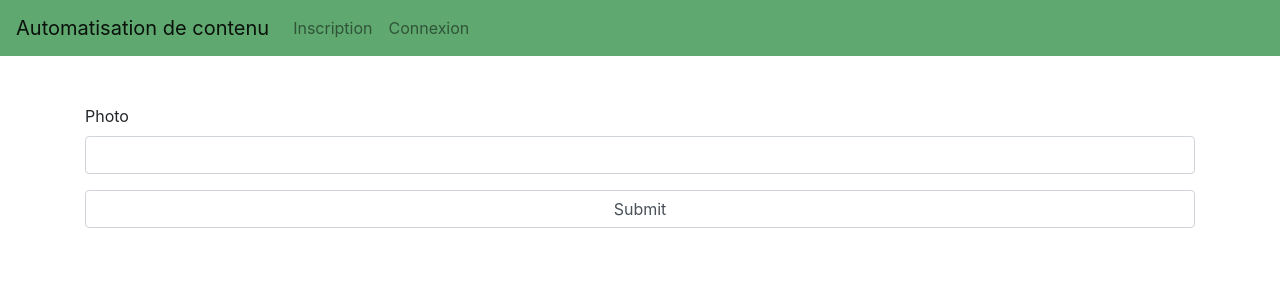
After one commit to devlab-devinci/automatisation-contenu, a Symfony app: template templates/visual/visual.html.twig in a window 1280 px wide. The commit adds this page. Shown: the top 300 px of the page. Run offline with Twig, Linux system fonts and the light colour scheme; the template is opened without the code that fills it, so the values that code supplies are empty; form fields are guessed from the names that the template uses; some libraries are stand-ins or nearby versions.

Commit message:
style: create visual creation form

```diff
--- a/src/Controller/LeagueController.php
+++ b/src/Controller/LeagueController.php
@@ -84,7 +84,8 @@ class LeagueController extends AbstractController
 
         // League ID 127 = Ligue 1 / Country ID 173 = France
         $curl_options = array(
-            CURLOPT_URL => "https://apifootball.com/api/?action=get_events&from=$from&to=$to&country_id=173&league_id=127&match_live=1&APIkey=$APIkey",
+            //CURLOPT_URL => "https://apifootball.com/api/?action=get_events&from=$from&to=$to&country_id=173&league_id=127&match_live=1&APIkey=$APIkey",
+            CURLOPT_URL => 'https://apifootball.com/api/?action=get_events&from=2018-12-01&to=2018-12-30&country_id=169&league_id=63&APIkey='.$APIkey,
             CURLOPT_RETURNTRANSFER => true,
             CURLOPT_HEADER => false,
             CURLOPT_TIMEOUT => 30,
--- a/templates/base.html.twig
+++ b/templates/base.html.twig
@@ -39,14 +39,16 @@
                 <div class="collapse navbar-collapse" id="navbarNav">
                     <ul class="navbar-nav">
                         {% if is_granted('ROLE_USER') %}
-                            <li class="nav-item">
-                                <a class="nav-link" href="/dashboard">Dashboard</a>
-                            </li>
-                            <li class="nav-item">
-                                <a class="nav-link" href="/history">Historique</a>
-                            </li>
-                            <li class="nav-item">
-                                <a class="nav-link" href="/live">Direct</a>
+                            <li class="nav-item dropdown">
+                                <a class="nav-link dropdown-toggle" href="#" id="navbarDropdownMatches" role="button" data-toggle="dropdown" aria-haspopup="true" aria-expanded="false">
+                                    Matchs
+                                </a>
+                                <div class="dropdown-menu" aria-labelledby="navbarDropdownMatches">
+                                    <a class="nav-link" href="/dashboard">Tableau de bord</a>
+                                    <a class="nav-link" href="/history">Historique</a>
+                                    <a class="nav-link" href="/live">Direct</a>
+                                    <a class="nav-link" href="/visual">Création de visuel</a>
+                                </div>
                             </li>
                             <li class="nav-item">
                                 <a class="nav-link" href="/social">Réseaux sociaux</a>
--- /dev/null
+++ b/templates/visual/visual.html.twig
@@ -0,0 +1,16 @@
+{% extends 'base.html.twig' %}
+
+{% block title %}Création de visuel{% endblock %}
+
+{% block body %}
+    <div class="container my-5">
+        {{ form_start(form) }}
+            <div class="form-group">
+                {{ form_row(form.photo) }}
+            </div>
+            <div class="form-group">
+                {{ form_row(form.submit) }}
+            </div>
+        {{ form_end(form) }}
+    </div>
+{% endblock %}
```
Also changed, not shown: src/Controller/VisualController.php (added, +30 -0 lines), src/Form/VisualType.php (added, +27 -0 lines), templates/league/live.html.twig (+1 -8 lines).
